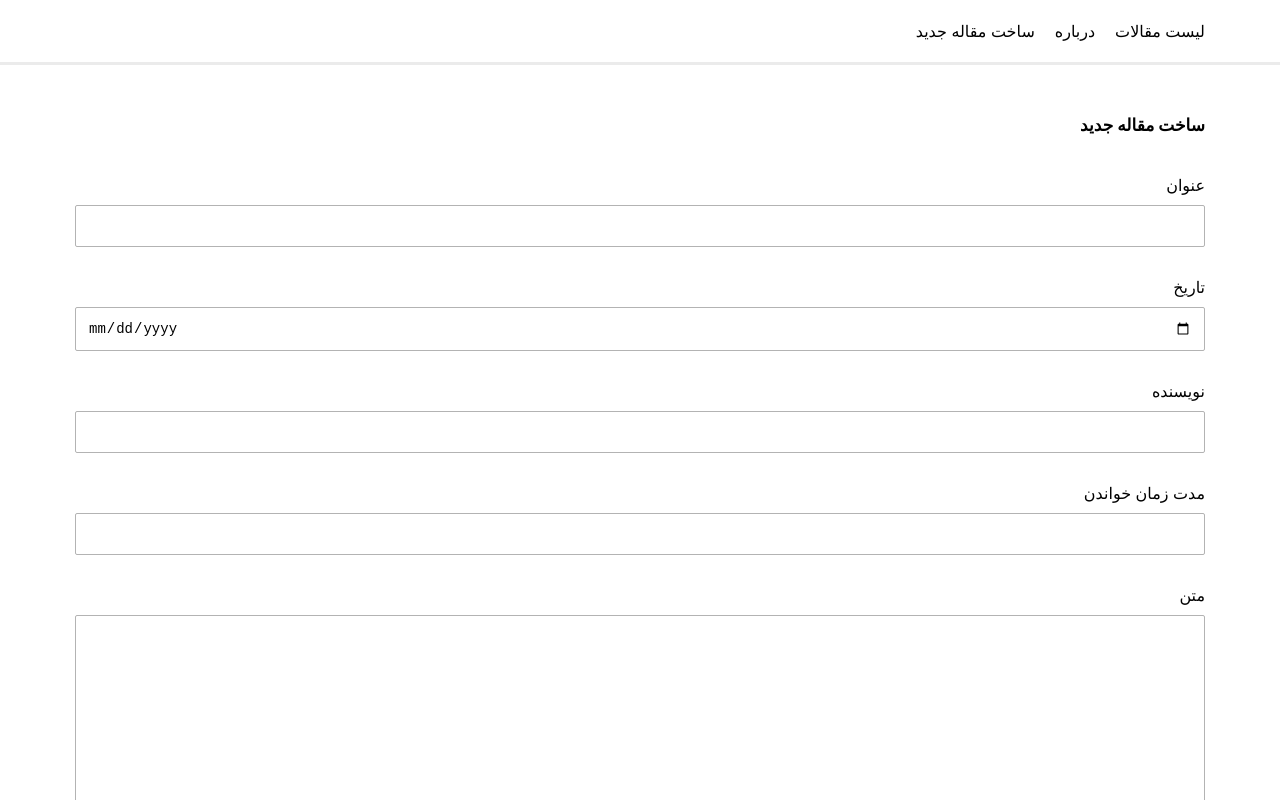
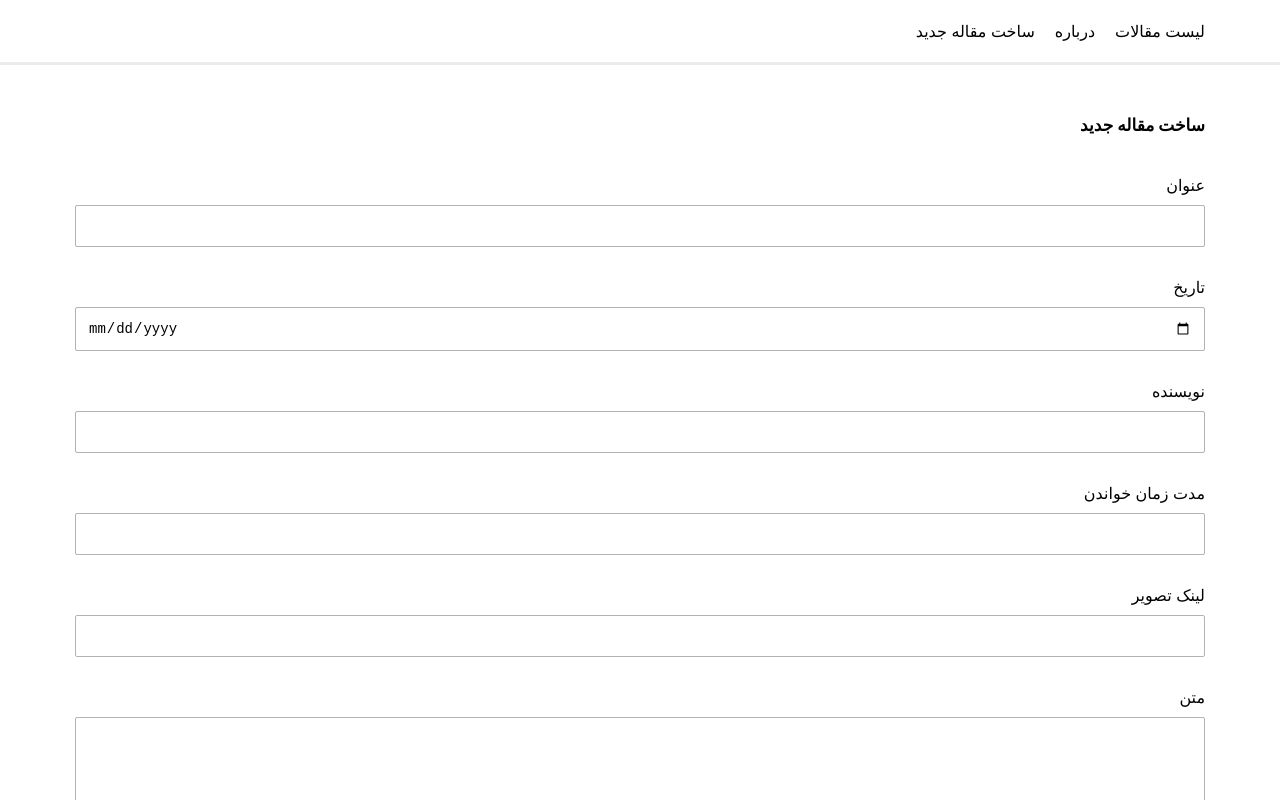
Before and after one commit to mohammad-1384-saadat-HYP/react-articles-project, a React (Create React App) app: page /create-article in a window 1280 px wide. Shown: the top 800 px of the page. Built offline with nearby package versions, Linux system fonts and the light colour scheme.

Commit message:
add-img-link

```diff
--- a/src/page/createArticle/components/CreateArticleContent.jsx
+++ b/src/page/createArticle/components/CreateArticleContent.jsx
@@ -10,6 +10,7 @@ const CreateArticleContent = () => {
             <CreateArticleInput id="2" title="تاریخ" type="date"/>
             <CreateArticleInput id="3" title="نویسنده" type="text"/>
             <CreateArticleInput id="4" title="مدت زمان خواندن" type="number"/>
+            <CreateArticleInput id="5" title="لینک تصویر" type="text"/>
             <div className={styles.container_textarea}>
                 <label htmlFor="textarea" className={styles.container_textarea_title}>متن</label>
                 <textarea id="textarea" className={styles.container_textarea_input} rows="10"></textarea>
```
